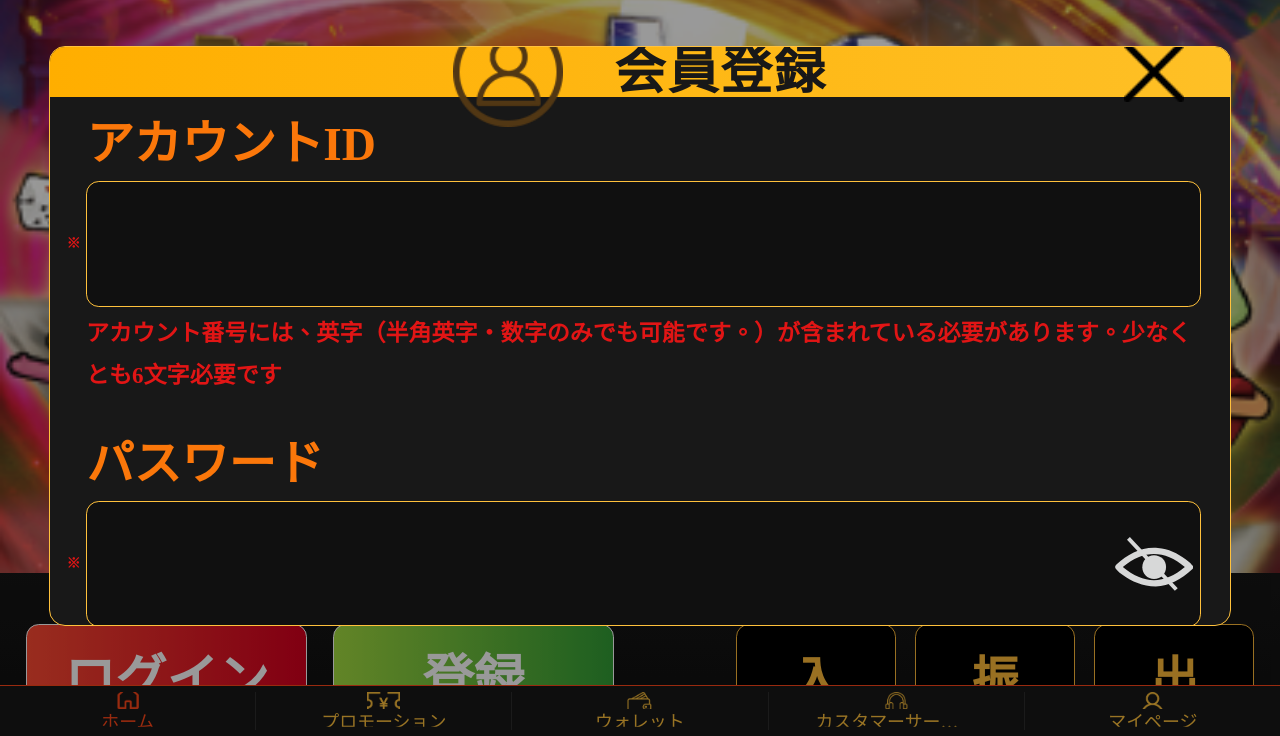
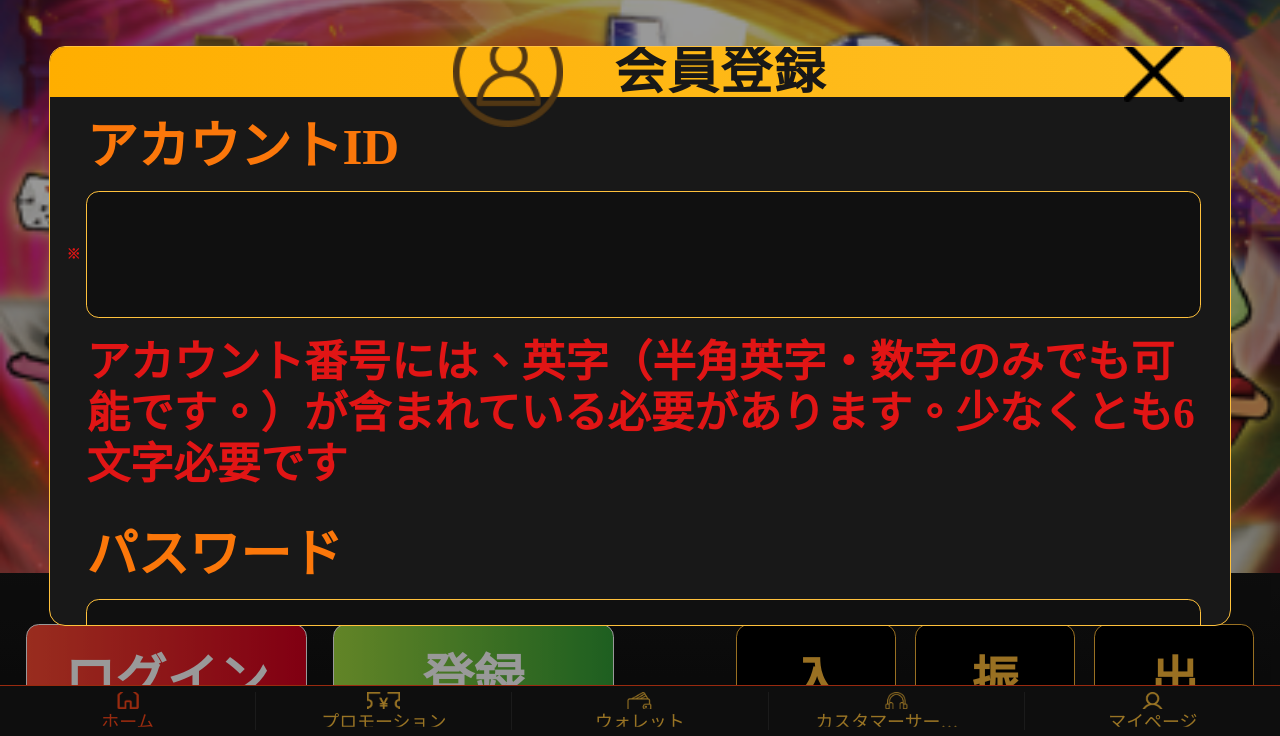
Before and after one commit to wawatai/NJ1_mobile, a plain HTML site: page index.html in a window 1280 px wide. Shown: the part 64-800 px from the top of the page. Drawn offline with nearby package versions, Linux system fonts and the light colour scheme; files whose address does not match are found by name.

Commit message:
111-0701-1

```diff
--- a/js/javascript.js
+++ b/js/javascript.js
@@ -543,3 +543,19 @@ $(function(){
         }
     })
 })
+
+//註冊頁判斷打字按鈕
+$(function(){
+    $($(".registerWindow .code").prev("input")).on("input",function(){
+        if($(".registerWindow .code").prev("input").val() == "")
+        {
+            $(".registerWindow .code")
+            .attr("disabled",true);
+        }
+        else
+        {
+            $(".registerWindow .code")
+            .attr("disabled",false);
+        }
+    })
+})
--- a/scss/_jumpWindow.scss
+++ b/scss/_jumpWindow.scss
@@ -242,9 +242,9 @@
 
                     .smallTitle {
                         color: $mainWord_2;
-                        font-size: 3.7vw;
+                        font-size: 4vw;
                         font-weight: bold;
-                        margin-bottom: 1vw;
+                        margin-bottom: 1.5vw;
                     }
 
                     div {
@@ -301,13 +301,13 @@
                         // position: absolute;
                         // left: 4px;
                         // top: 10.5vw;
-                        width: 111%;
+                        width: 100%;
                         color: $remind_Sp;
-                        font-size: 2vw;
+                        font-size: 3.4vw;
                         font-weight: bold;
-                        line-height: 3.7vw;
-                        transform: scale(0.9);
+                        line-height: 4vw;
                         transform-origin: left;
+                        margin-top: 1.5vw;
                     }
 
                     &.isCheck {
```
Also changed, not shown: css/style.css.
